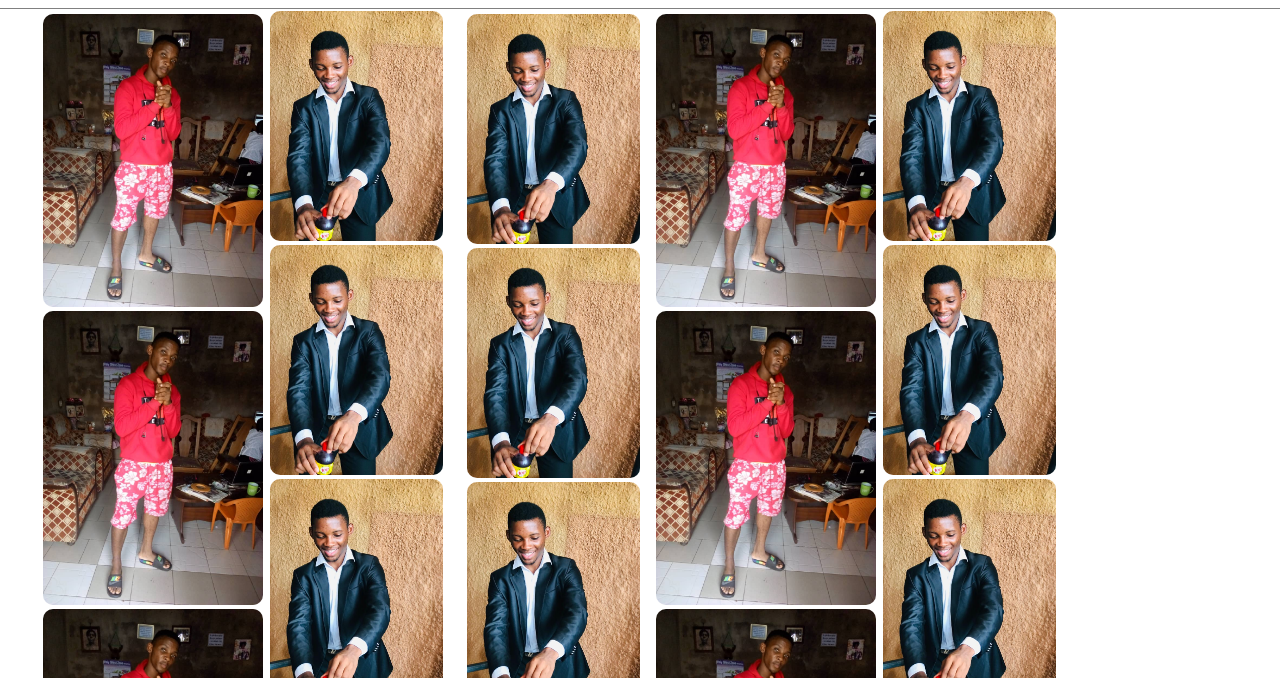
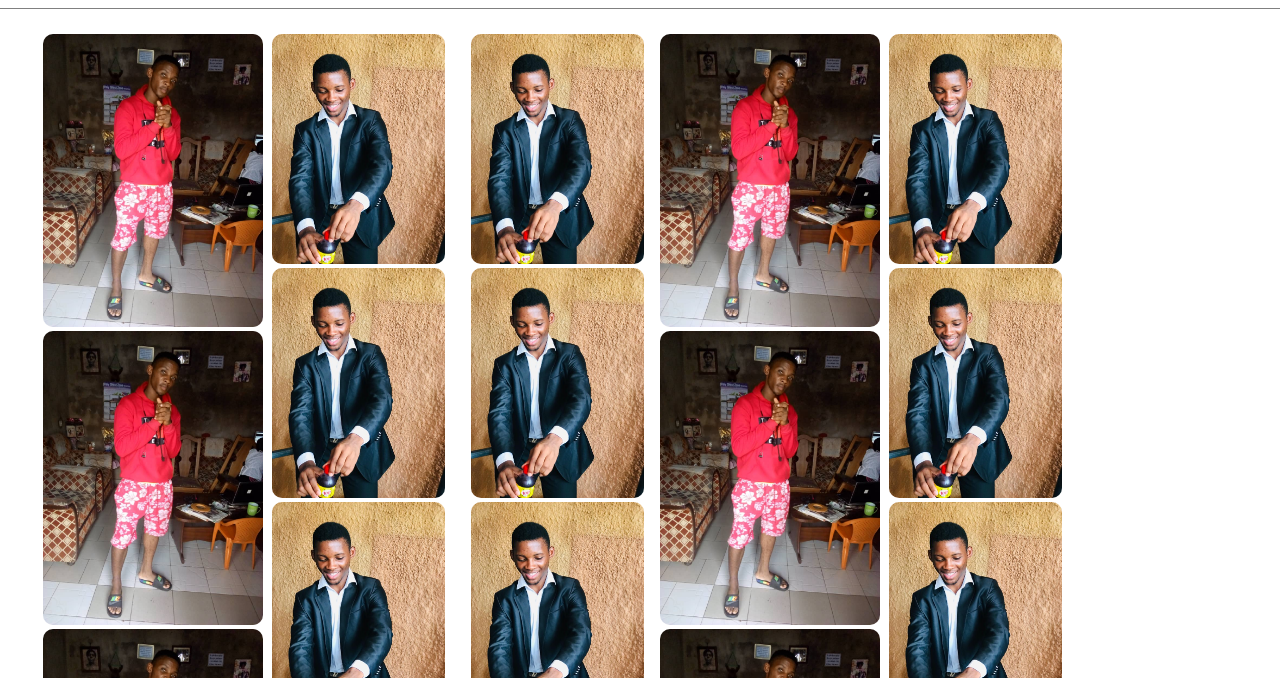
Before and after one commit to pena-daniel/interface_9, a plain HTML site: page index.html in a window 1280 px wide. Shown: the part 122-800 px from the top of the page. Drawn offline with Linux system fonts and the light colour scheme.

Commit message:
reform css

```diff
--- a/style.css
+++ b/style.css
@@ -140,13 +140,13 @@ section div
     width: 215px;
     height: 910px;
     position: relative;
+    top: 20px;
     padding: 5px;
     overflow: hidden;
 }
 section div:nth-of-type(1){  margin-left: 3%;}
 section div:nth-of-type(2),section div:nth-of-type(5){
-    top: -5px;
-    padding: 3px;
+    top: 20px;
     width: 170px;
 }
 section div:nth-of-type(3){width: 175px; }
```
